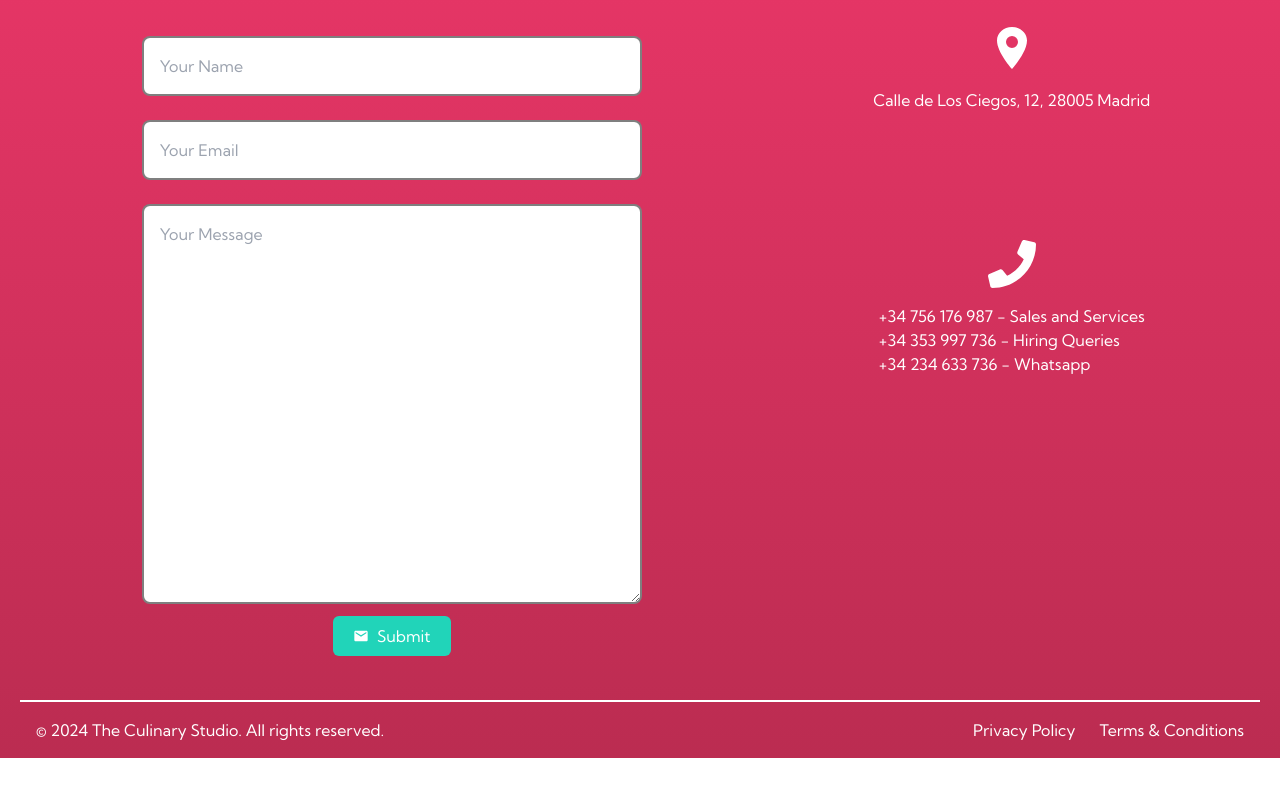
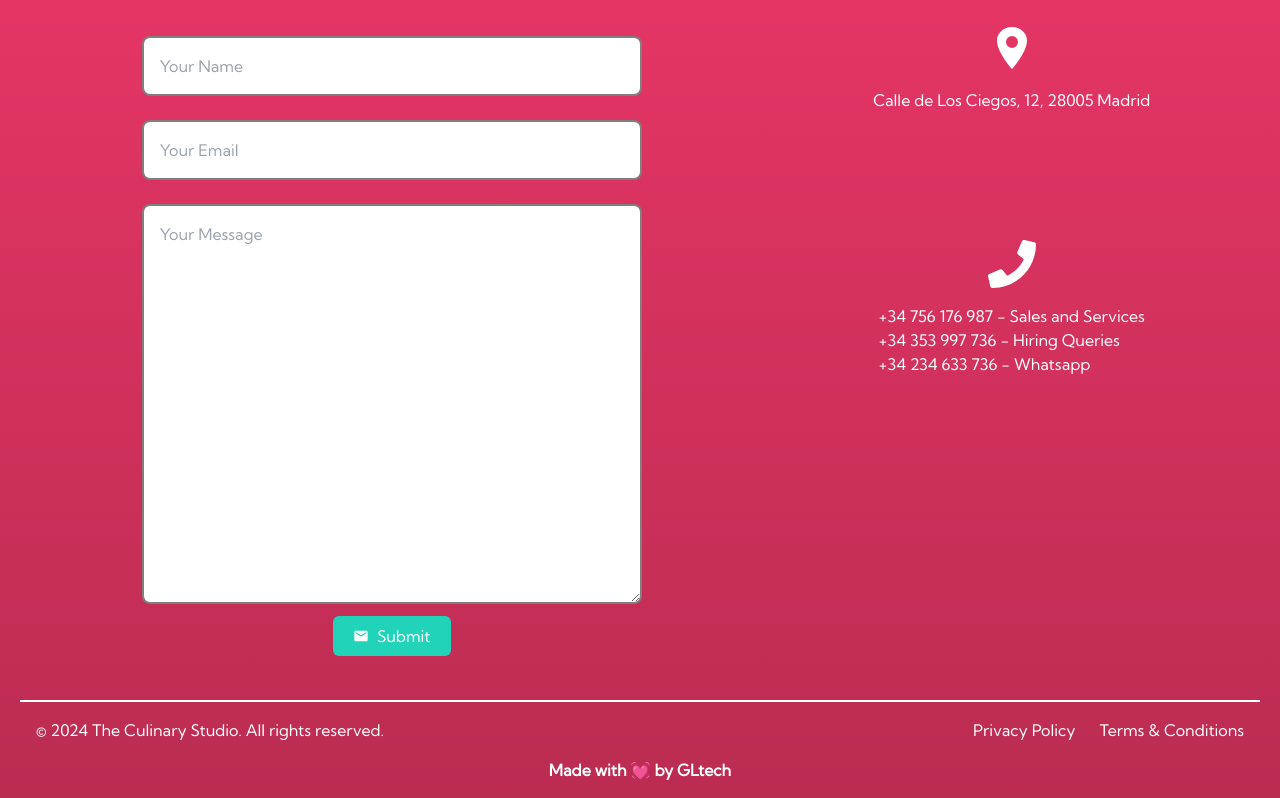
Before and after one commit to johnedokpolor/CulinaryStudio, a React (Vite) app: page / in a window 1280 px wide. Shown: the part 2494-3292 px from the top of the page. Before the commit the page ends 3252 px from the top, so only its background shows below. Built offline with nearby package versions, Linux system fonts and the light colour scheme; the HTML template or start-up script is replaced by a standard one.

Commit message:
Update Footer.jsx

```diff
--- a/src/components/Footer.jsx
+++ b/src/components/Footer.jsx
@@ -120,6 +120,9 @@ const Footer = () => {
               <a href="">Terms & Conditions</a>
             </div>
           </div>
+          <p className="pb-4 text-center font-semibold text-white">
+            Made with 💓 by GLtech
+          </p>
         </div>
       </div>
     </div>
```
